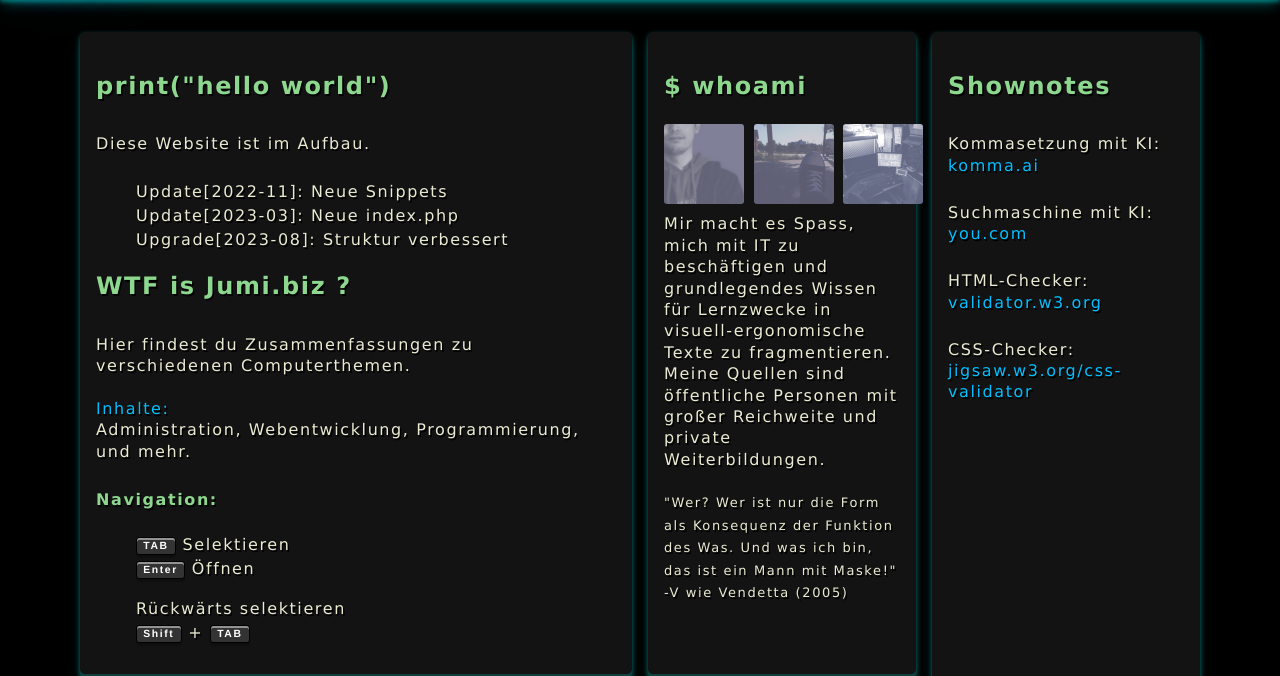
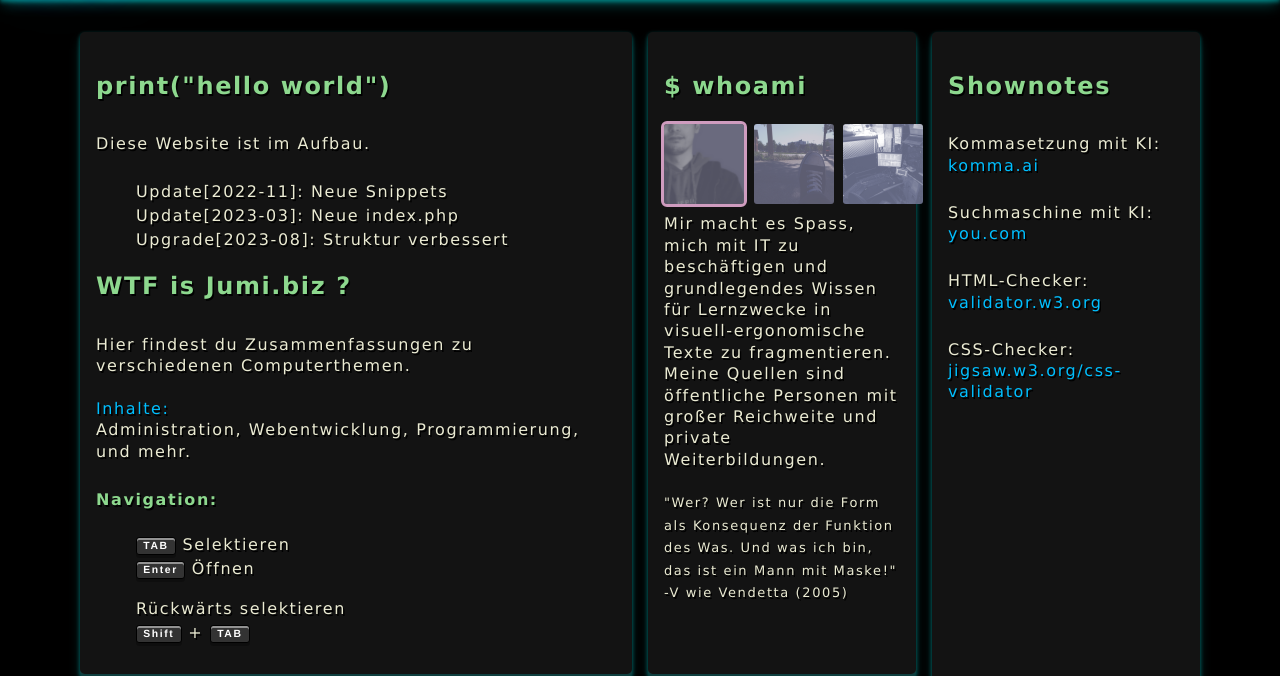
Before and after one commit to xuser123/Jumi.biz, a PHP site: page / in a window 1280 px wide, with the pointer over the restyled element. Shown: the part 56-732 px from the top of the page. Run offline with PHP 8.4, Linux system fonts and the light colour scheme.

Commit message:
modal implemented (alpha), fix animations, media-querie for imagesizes needed

```diff
--- a/assets/css/modal.css
+++ b/assets/css/modal.css
@@ -1,6 +1,12 @@
 [id*="modalTrigger"] {
   border-radius: 3px;
   cursor: pointer;
+}
+[id*="modalTrigger"]:hover {
+  opacity: 0.8;
+  outline: solid;
+  outline-color: #ffbfea;
+  animation: neon .08s ease-in-out infinite alternate;
 }
 
 dialog[open] {
```
